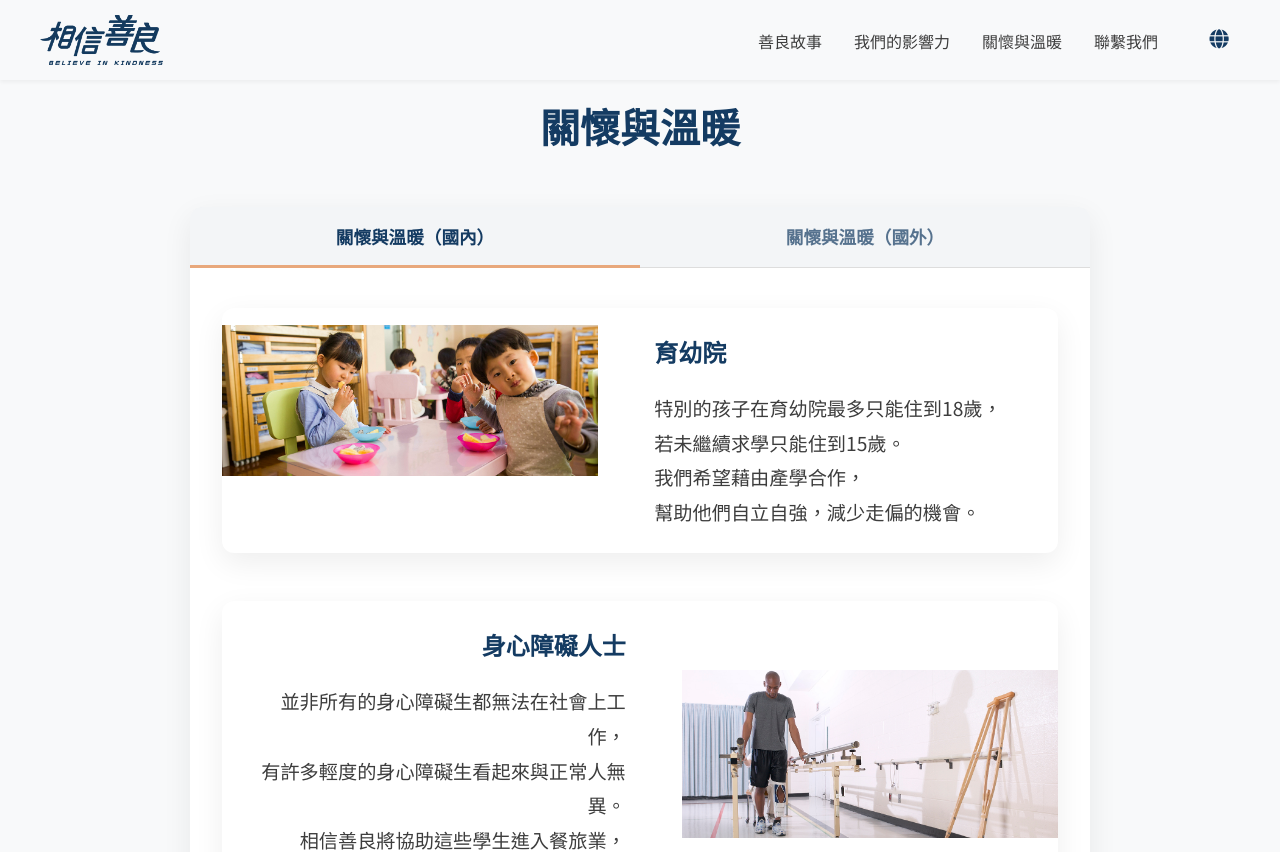
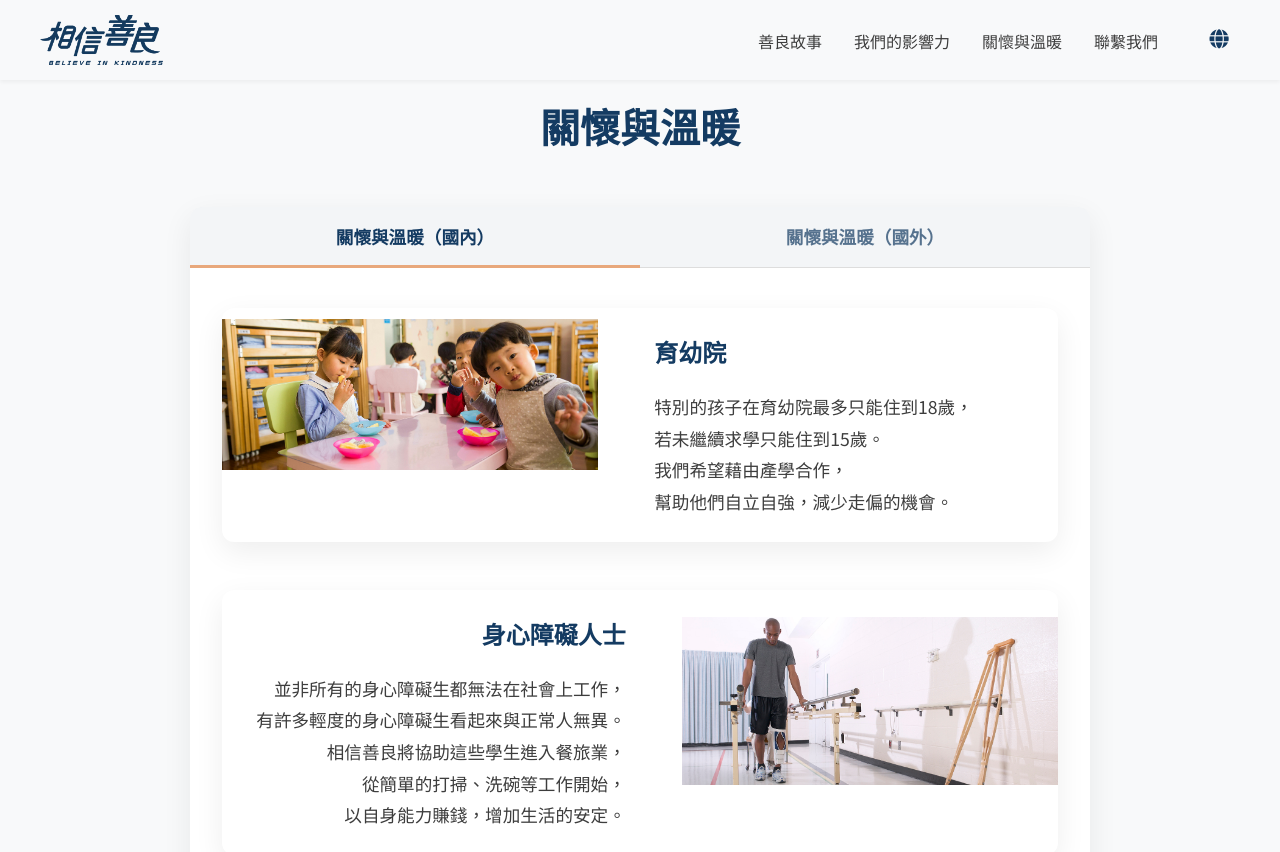
Before and after one commit to felix0746/believe-in-goodness-website, a Next.js app: page /care in a window 1280 px wide. Shown: the top 852 px of the page. Built offline with nearby package versions, Linux system fonts and the light colour scheme.

Commit message:
fix(CSS): Refine text alignment and font size for better readability

```diff
--- a/src/app/globals.css
+++ b/src/app/globals.css
@@ -1921,8 +1921,10 @@ main {
 }
 
 .accordion-content .care-card-text p {
-  font-size: 0.95rem;
+  font-size: 0.95rem; /* Revert to smaller size for better line flow */
   line-height: 1.8;
+  overflow-wrap: break-word; /* Use this for better wrapping on mobile */
+  text-align: left; /* Revert to left-align for best readability */
 }
 
 /* ================== Care Page (International Content) ================== */
@@ -2036,7 +2038,8 @@ main {
   .care-card-text p {
     line-height: 1.8;
     margin: 0;
-    /* word-break: keep-all;  <-- 在桌面版，因為空間足夠，保留這個設定可以讓排版更美觀 */
+    font-size: 1.1rem; /* 根據建議縮小字體 */
+    word-break: keep-all; /* 優化中文換行 */
   }
 
   .care-card.reversed .care-card-text {
```
